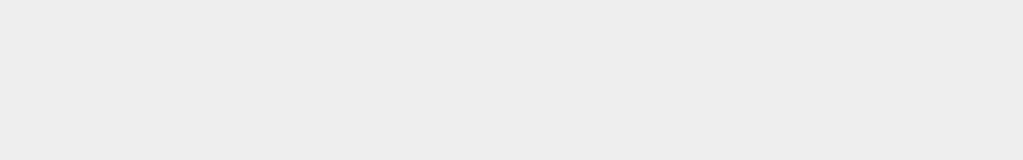
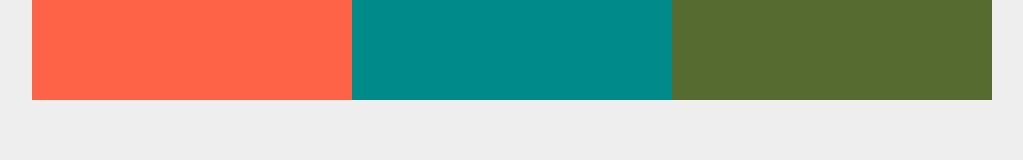
Before and after one commit to danjarosz/HTML-CSS-SASS, a website: page CSS-FlexBox/index.html in a window 1280 px wide. Shown: the whole page, without its empty margins (128-1151 px from the left). Drawn offline with Linux system fonts and the light colour scheme.

Commit message:
feat: example 0

```diff
--- a/CSS-FlexBox/style.css
+++ b/CSS-FlexBox/style.css
@@ -12,3 +12,35 @@ body {
   max-width: 960px;
   margin: 0 auto;
 }
+
+.flex-container {
+  display: flex;
+  flex-wrap: wrap;
+  background-color: #fff;
+}
+
+.box {
+  height: 100px;
+  flex-basis: 200px;
+  /* min-width: 200px; */
+  flex-grow: 1;
+  /* width: 320px; */
+}
+
+.one {
+  background-color: tomato;
+  /* flex-grow: 1; */
+  /* flex-shrink: 1; */
+}
+
+.two {
+  background-color: darkcyan;
+  /* flex-grow: 2; */
+  /* flex-shrink: 2; */
+}
+
+.three {
+  background-color: darkolivegreen;
+  /* flex-grow: 3; */
+  /* flex-shrink: 3; */
+}
```
